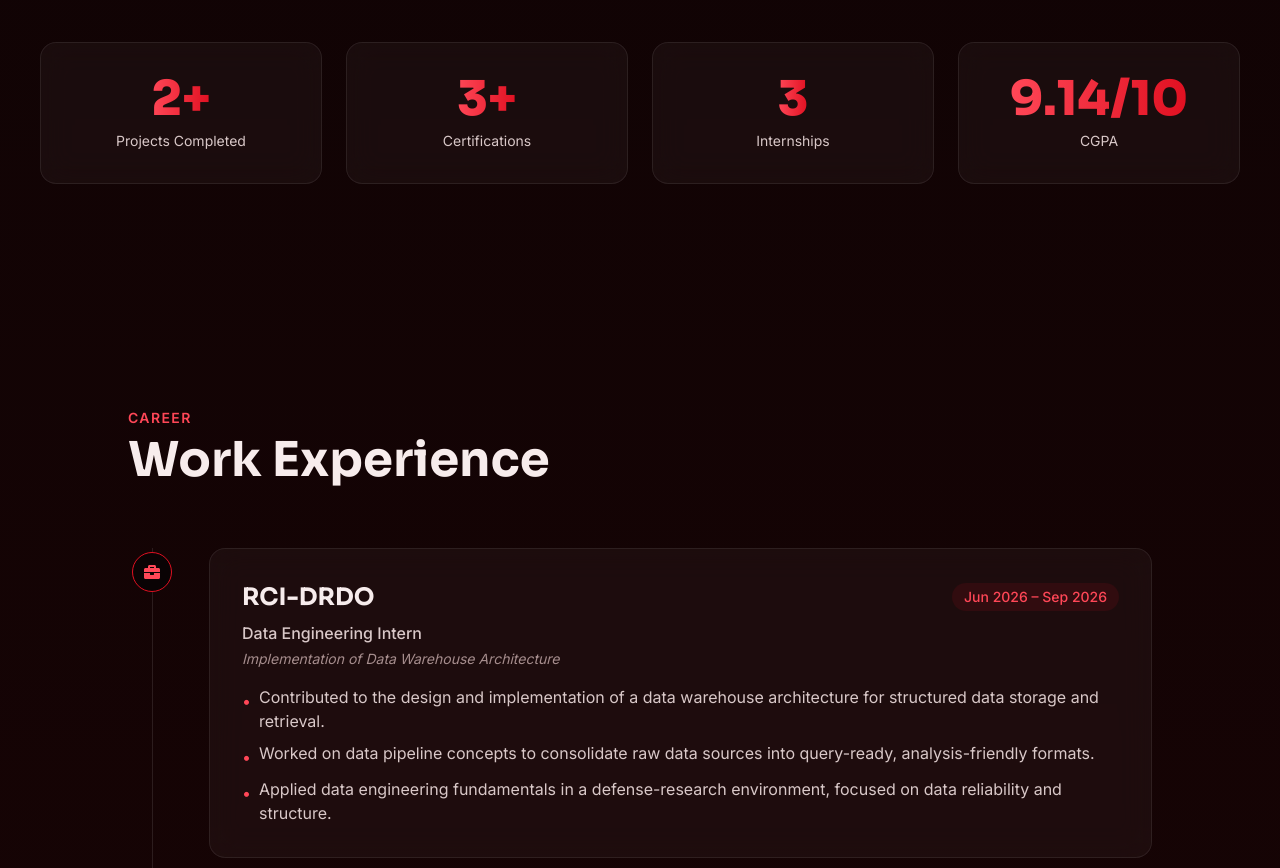
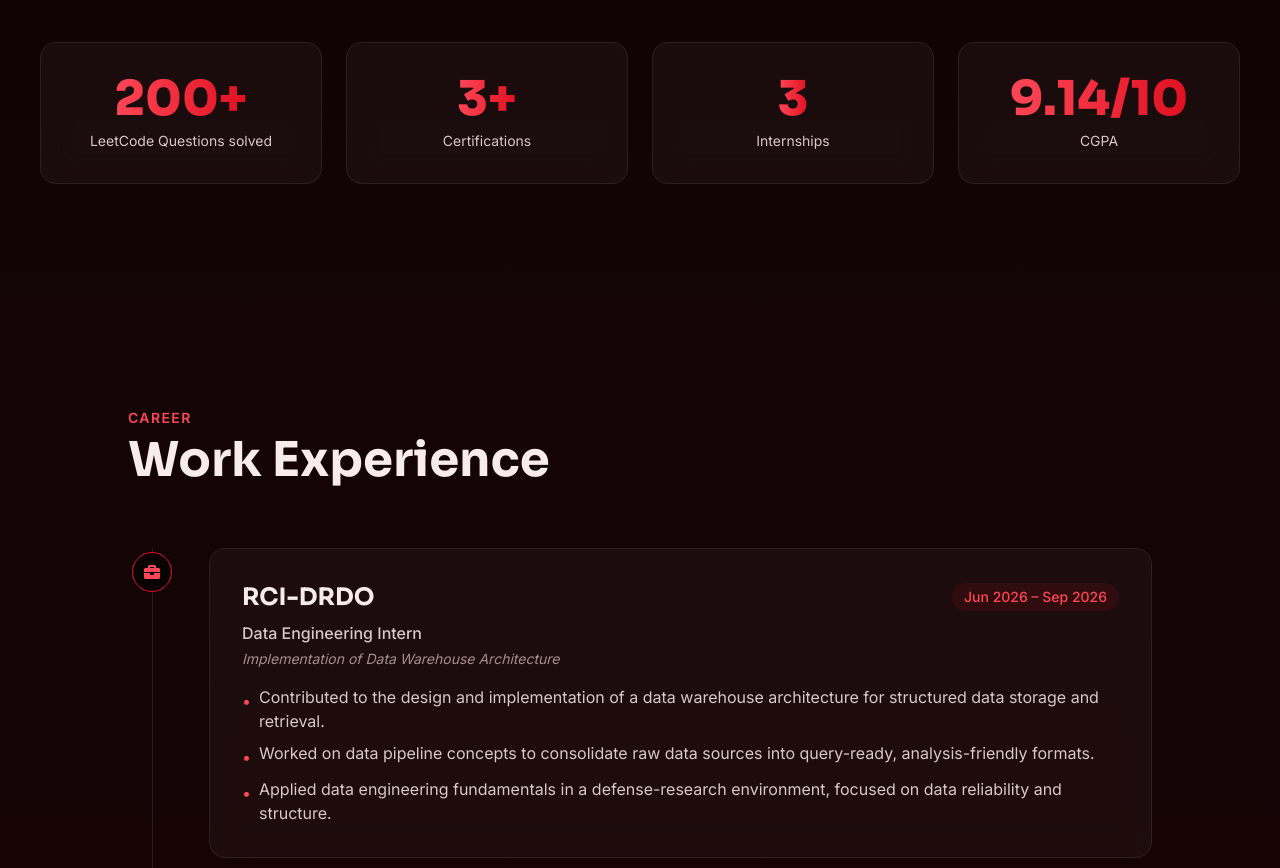
Before and after one commit to karthik-boddupally/karthik-portfolio, a React (Vite) app: page / in a window 1280 px wide. Shown: the part 1380-2248 px from the top of the page. Built offline with nearby package versions, Linux system fonts and the light colour scheme; no server answers.

Commit message:
Update aboutCounters values in portfolioData.js

```diff
--- a/src/data/portfolioData.js
+++ b/src/data/portfolioData.js
@@ -34,7 +34,7 @@
 ];
 
 export const aboutCounters = [
-  { label: "Projects Completed", value: 2, suffix: "+" },
+  { label: "LeetCode Questions solved", value: 200, suffix: "+" },
   { label: "Certifications", value: 3, suffix: "+" },
   { label: "Internships", value: 3, suffix: "" },
   { label: "CGPA", value: parseFloat(personal.cgpa), suffix: "/10", decimals: 2 },
```
